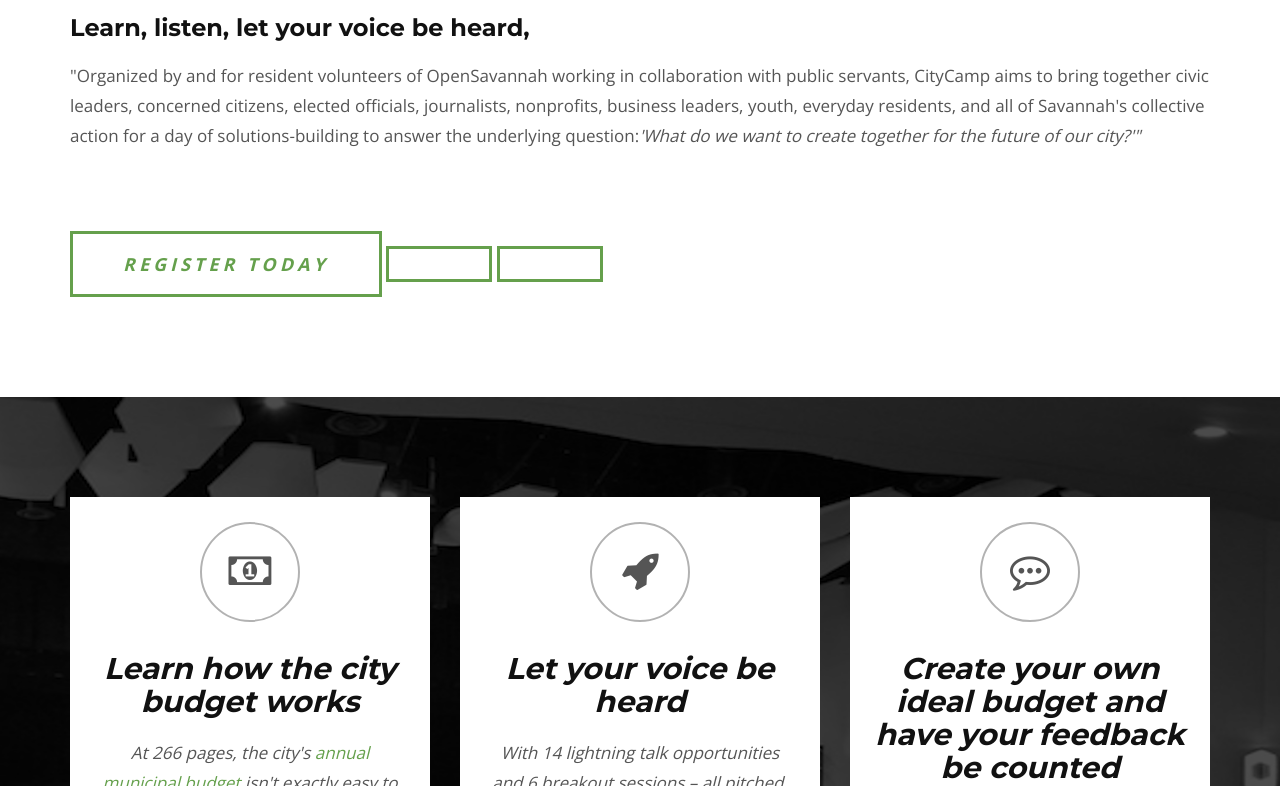
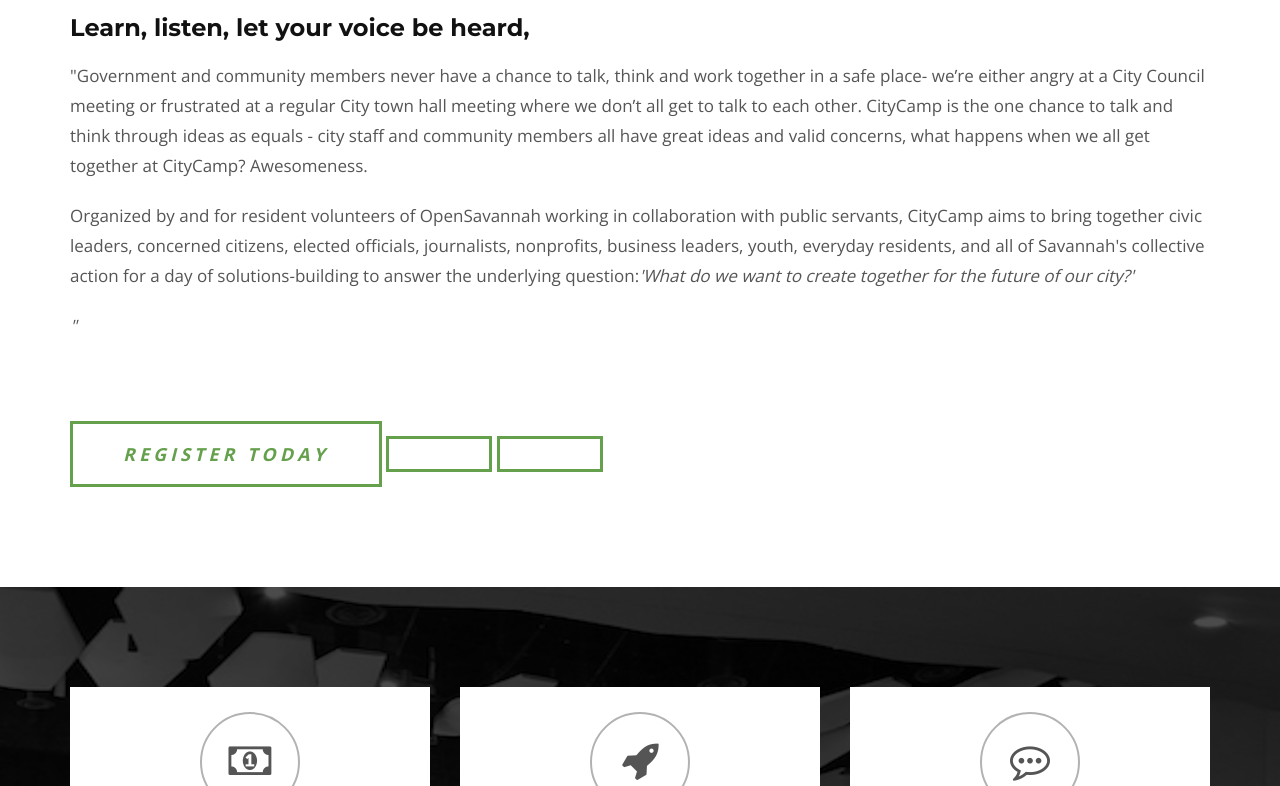
Before and after one commit to opensavannah/citycampsav.org, a Jekyll site: the page built from index.html, in a window 1280 px wide and 900 px high, scrolled down 1255 px, cut to the strip 114-900 px from the top of the window. Built offline with Jekyll 4.4.1, drawn with Linux system fonts in a browser that asks for light colours.

Commit message:
Updated '_data/about-us.yml' via CloudCannon

```diff
--- a/_data/about-us.yml
+++ b/_data/about-us.yml
@@ -2,7 +2,7 @@ sectionHeading: "What is CityCampSavannah?"
 videoUrl: "https://www.youtube.com/embed/K1qNeK0U-zQ"
 subHeading: "Learn, listen, let your voice be heard,"
 content: >
-        "Organized by and for resident volunteers of OpenSavannah working in collaboration with public servants, CityCamp aims to bring together civic leaders, concerned citizens, elected officials, journalists, nonprofits, business leaders, youth, everyday residents, and all of Savannah's collective action for a day of solutions-building to answer the underlying question:<em>'What do we want to create together for the future of our city?'<em>"
+        "Government and community members never have a chance to talk, think and work together in a safe place- we’re either angry at a City Council meeting or frustrated at a regular City town hall meeting where we don’t all get to talk to each other. CityCamp is the one chance to talk and think through ideas as equals - city staff and community members all have great ideas and valid concerns, what happens when we all get together at CityCamp? Awesomeness. <p>Organized by and for resident volunteers of OpenSavannah working in collaboration with public servants, CityCamp aims to bring together civic leaders, concerned citizens, elected officials, journalists, nonprofits, business leaders, youth, everyday residents, and all of Savannah's collective action for a day of solutions-building to answer the underlying question:<em>'What do we want to create together for the future of our city?'<em></p>"
 eventInfo:
   - icon: fa-microphone
     text: "12 lightning talks & 4 breakout sessions"
```
